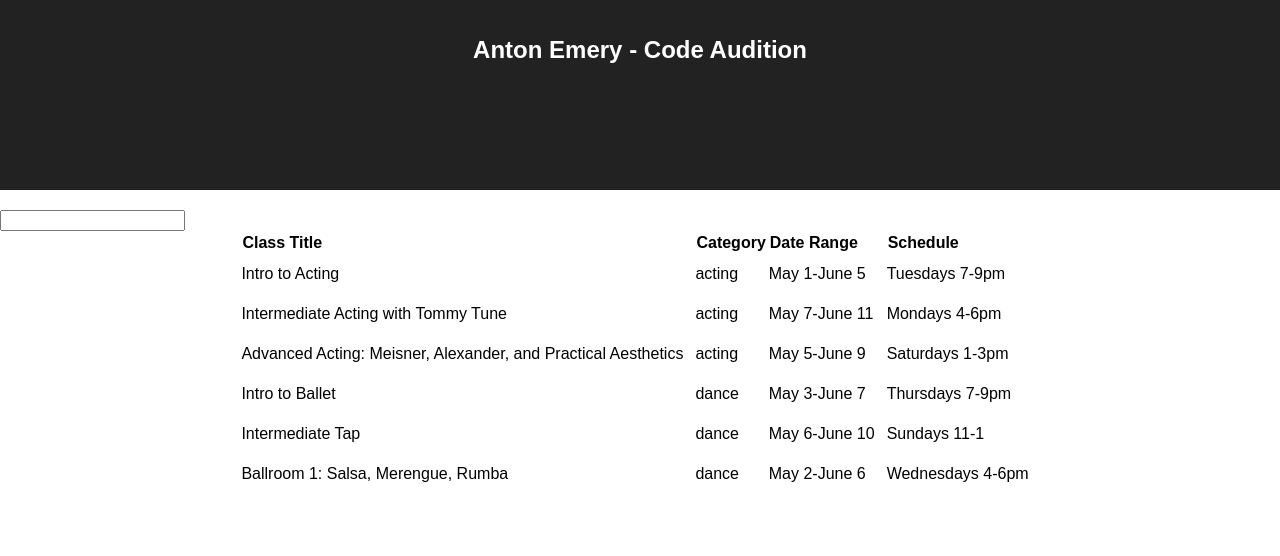
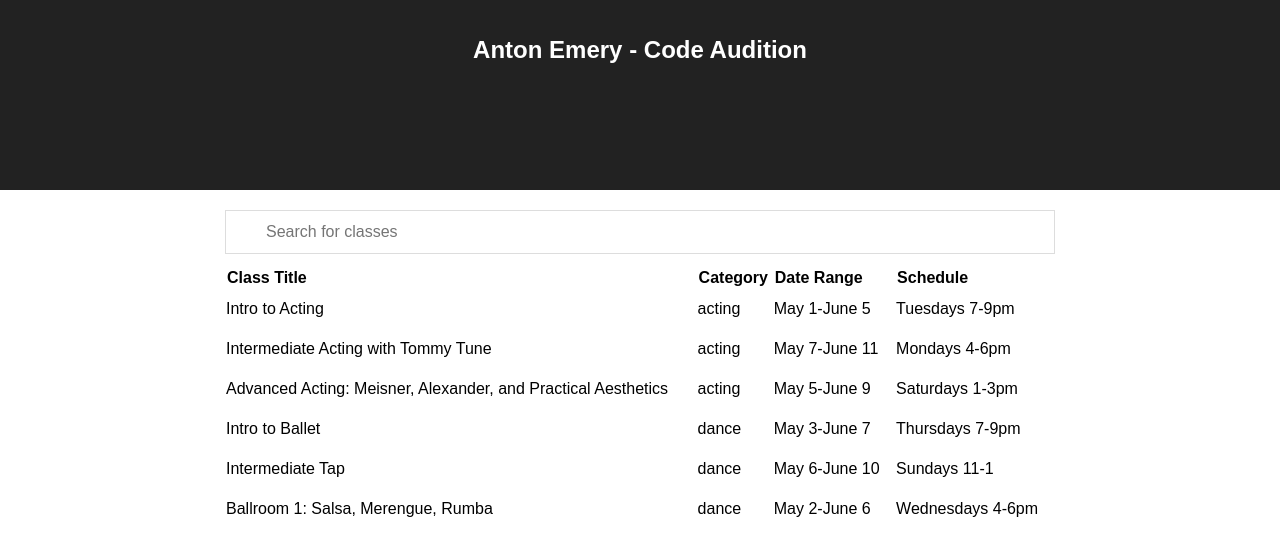
Before and after one commit to AntonEmery/code-audition, a React (Create React App) app: page / in a window 1280 px wide. Shown: the top 556 px of the page. Built offline with nearby package versions, Linux system fonts and the light colour scheme.

Commit message:
stying, added to lower case

```diff
--- a/src/App.css
+++ b/src/App.css
@@ -4,6 +4,7 @@
 
 .content {
   margin-top: 20px;
+  text-align: center;
 }
 
 .App-logo {
@@ -31,10 +32,22 @@
   to { transform: rotate(360deg); }
 }
 
-th {
+table {
+  width: 65%;
+}
+
+th, td {
   text-align: left;
 }
 
 td {
   padding: 10px 10px 10px 0px;
 }
+
+input {
+  width: 60%;
+  font-size: 16px;
+  padding: 12px 20px 12px 40px;
+  border: 1px solid #ddd;
+  margin-bottom: 12px;
+}
--- a/src/App.js
+++ b/src/App.js
@@ -30,7 +30,7 @@ class App extends Component {
           <h1 className="App-title">Anton Emery - Code Audition</h1>
         </header>
         <div className="content">
-          <input type="text" name="filter" value={this.state.value} onChange={this.handleChange} />
+          <input type="text" name="filter" value={this.state.value} onChange={this.handleChange} placeholder="Search for classes" />
           <Classes classes={mock_data} searchTerm={this.state.filterTerm} />
         </div>
       </div>
--- a/src/components/Classes.js
+++ b/src/components/Classes.js
@@ -9,7 +9,7 @@ class Classes extends Component {
   render() {
     const filtered_results = this.props.classes.filter(item => {
       for (var key in item) {
-        if (item[key].includes(this.props.searchTerm)) {
+        if (item[key].toLowerCase().includes(this.props.searchTerm.toLowerCase())) {
           return true;
         }
       }
@@ -23,6 +23,7 @@ class Classes extends Component {
         schedule={singleClass.schedule}
       />
     })
+    if (classes)
     return (
       <table align="center">
         <thead>
@@ -34,7 +35,9 @@ class Classes extends Component {
           </tr>
         </thead>
           <tbody>
-            {classes}
+            {classes.length > 0
+              ? classes
+              : <tr><td>No results found</td></tr>}
           </tbody>
       </table>
     );
```
